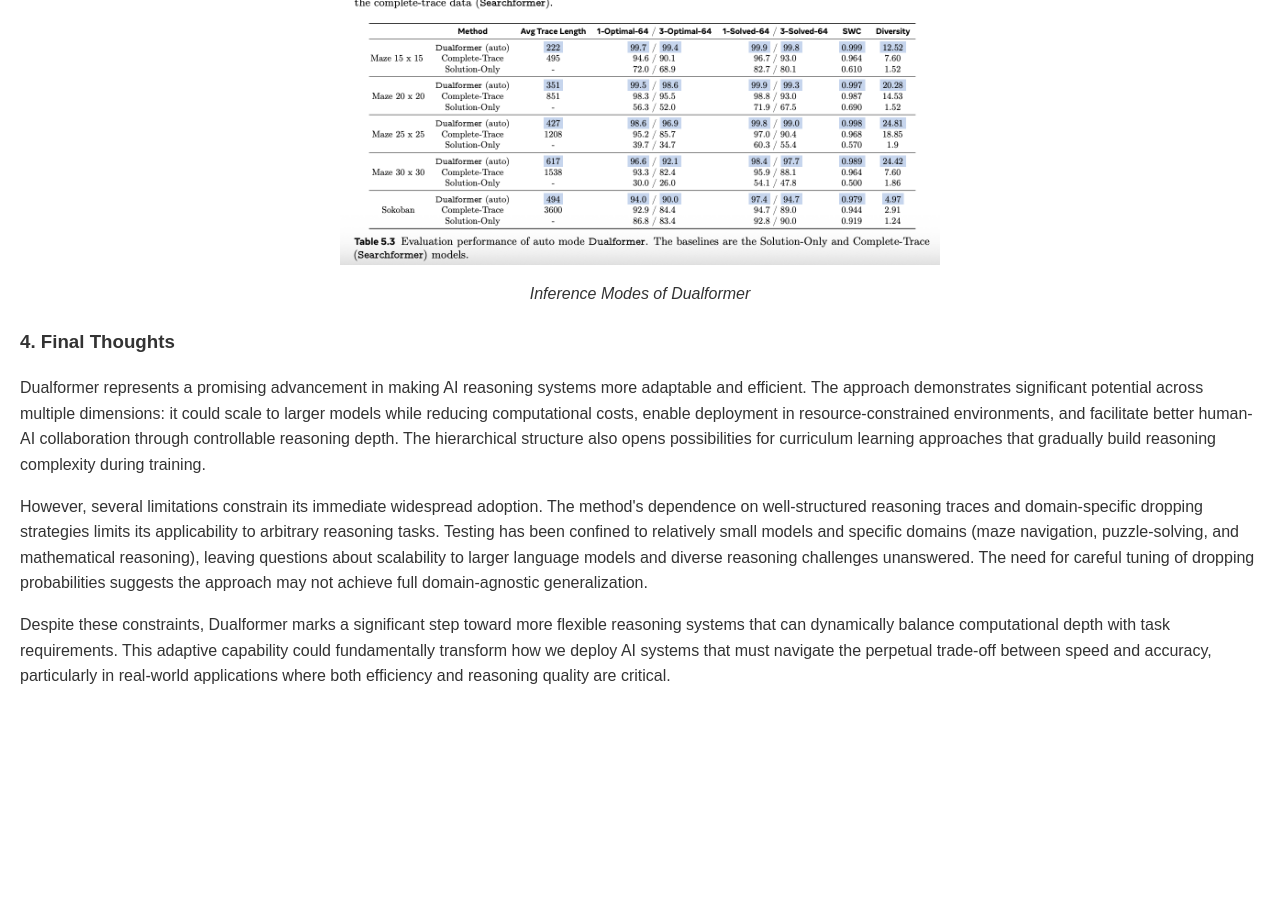
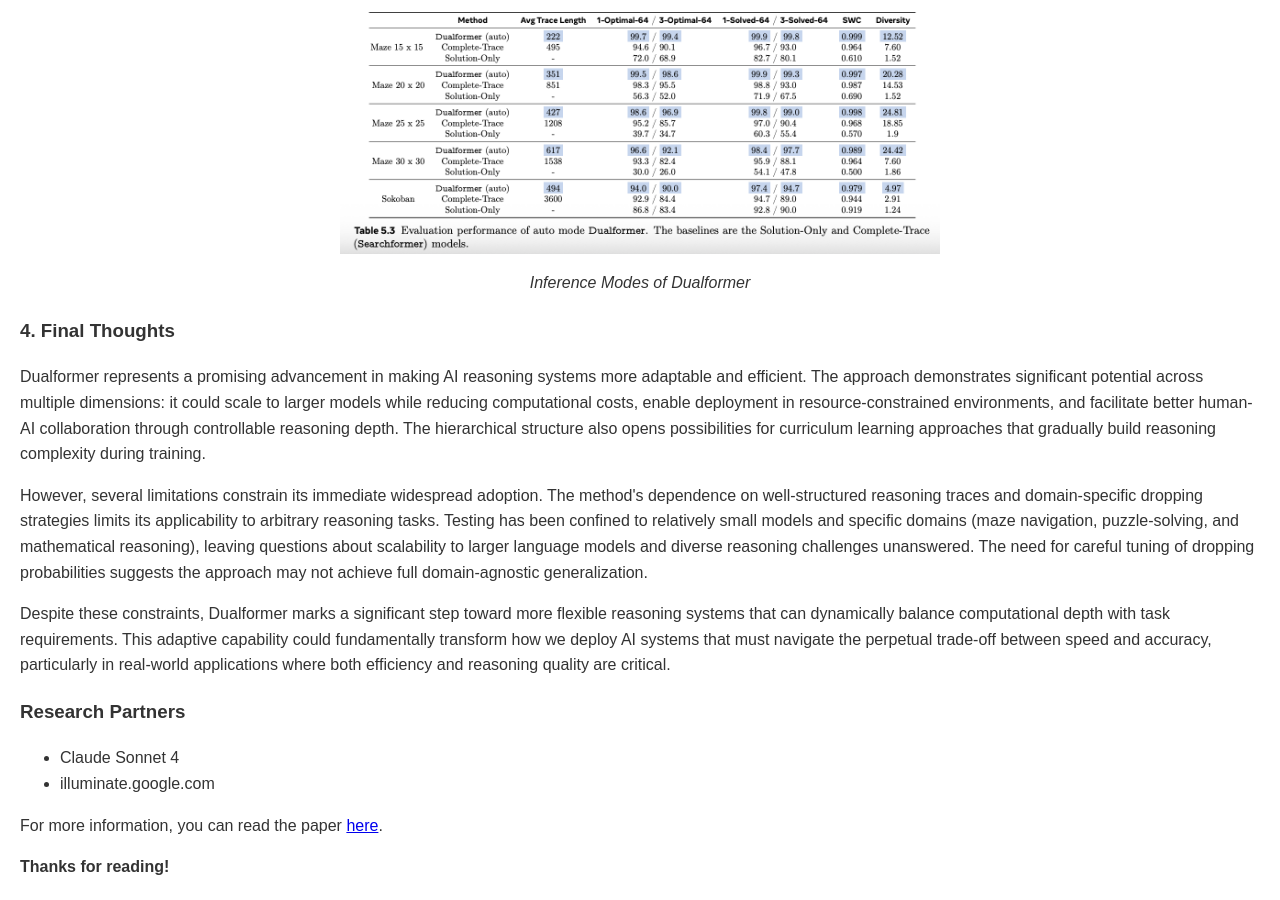
Before and after one commit to brainsesh/brainsesh.github.io, a Jekyll site: the page docs/dualformer/index.html, which Jekyll copies as it is, in a window 1280 px wide and 900 px high, scrolled down 3487 px. Built offline with Jekyll 4.4.1, drawn with Linux system fonts in a browser that asks for light colours; before the commit the page ends 4196 px from its top, so only the background shows below that.

Commit message:
change 061325

```diff
--- a/docs/dualformer/index.html
+++ b/docs/dualformer/index.html
@@ -52,7 +52,7 @@
 
     <p>In this article, I talk about my understanding, key takeaways and personal impressions on the <a href="https://arxiv.org/pdf/2410.09918v1" target="_blank">“Dualformer: Controllable Fast and Slow Thinking by Learning with Randomized Reasoning Traces”</a> paper released by meta in oct 2024.</p>
 
-    <h2>Why is this paper interesting? </h2>
+    <h3>Why is this paper interesting? </h3>
     <p>A lot of focus today in the space of Artificial Intelligence (AI) is about a single model that can think and reason at par with an average human being or better than an average human being. There is substantial curiosity and active research today around how the large language models can think, reason, and act with the help of agentic frameworks. We will not get into that here. We will talk about <em><b>thinking</b></em>. The process of thinking, the philosophy of thinking, and the reproducibility of thinking. The last one is where this paper comes in!  </p>
 
     <p>So, let’s start. </p>
@@ -130,6 +130,12 @@
     <p>However, several limitations constrain its immediate widespread adoption. The method's dependence on well-structured reasoning traces and domain-specific dropping strategies limits its applicability to arbitrary reasoning tasks. Testing has been confined to relatively small models and specific domains (maze navigation, puzzle-solving, and mathematical reasoning), leaving questions about scalability to larger language models and diverse reasoning challenges unanswered. The need for careful tuning of dropping probabilities suggests the approach may not achieve full domain-agnostic generalization.</p>
     <p>Despite these constraints, Dualformer marks a significant step toward more flexible reasoning systems that can dynamically balance computational depth with task requirements. This adaptive capability could fundamentally transform how we deploy AI systems that must navigate the perpetual trade-off between speed and accuracy, particularly in real-world applications where both efficiency and reasoning quality are critical.</p>
 
-
+    <h3>Research Partners</h3>
+    <ul>
+        <li>Claude Sonnet 4</li>
+        <li>illuminate.google.com</li>
+    </ul>
+    <p>For more information, you can read the paper <a href="https://arxiv.org/pdf/2410.09918v1" target="_blank">here</a>.</p>
+    <p><b>Thanks for reading!</b></p>
 </body>
 </html>
```
